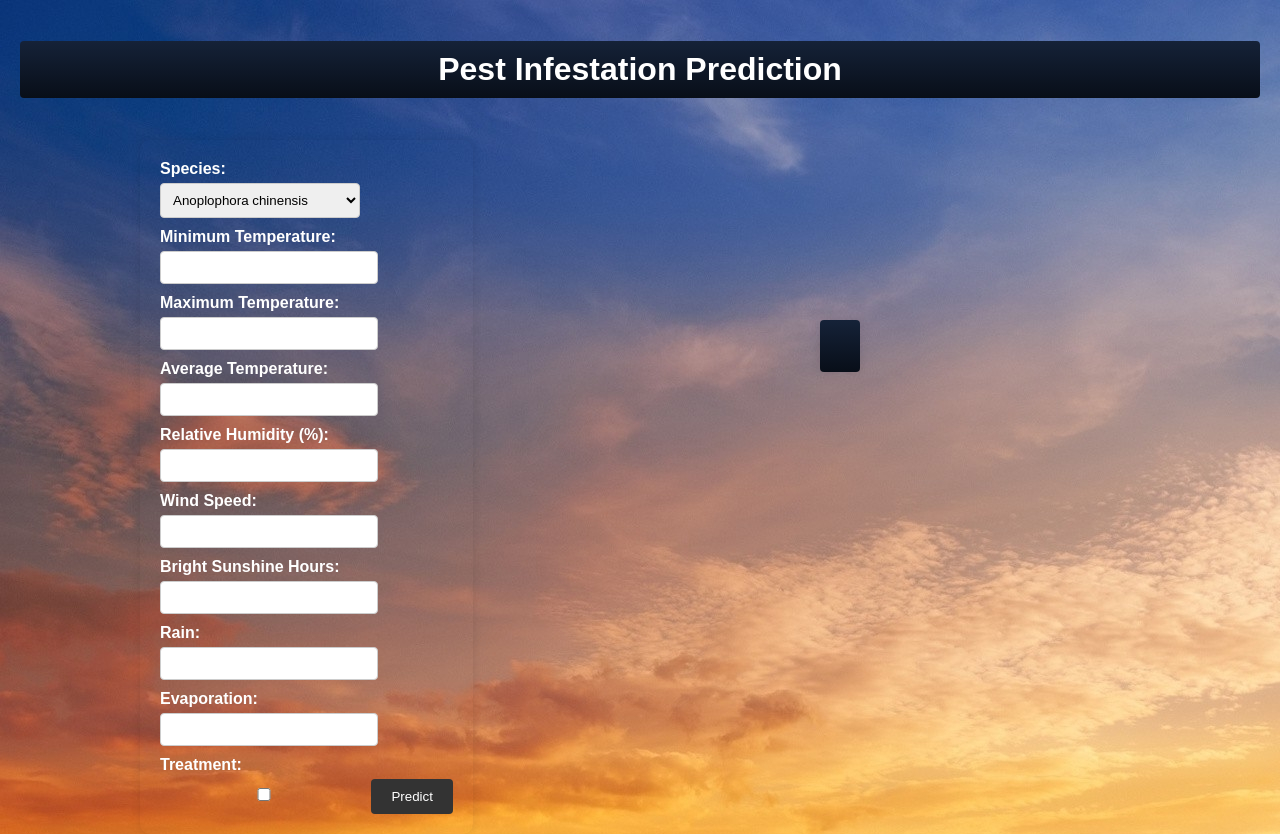
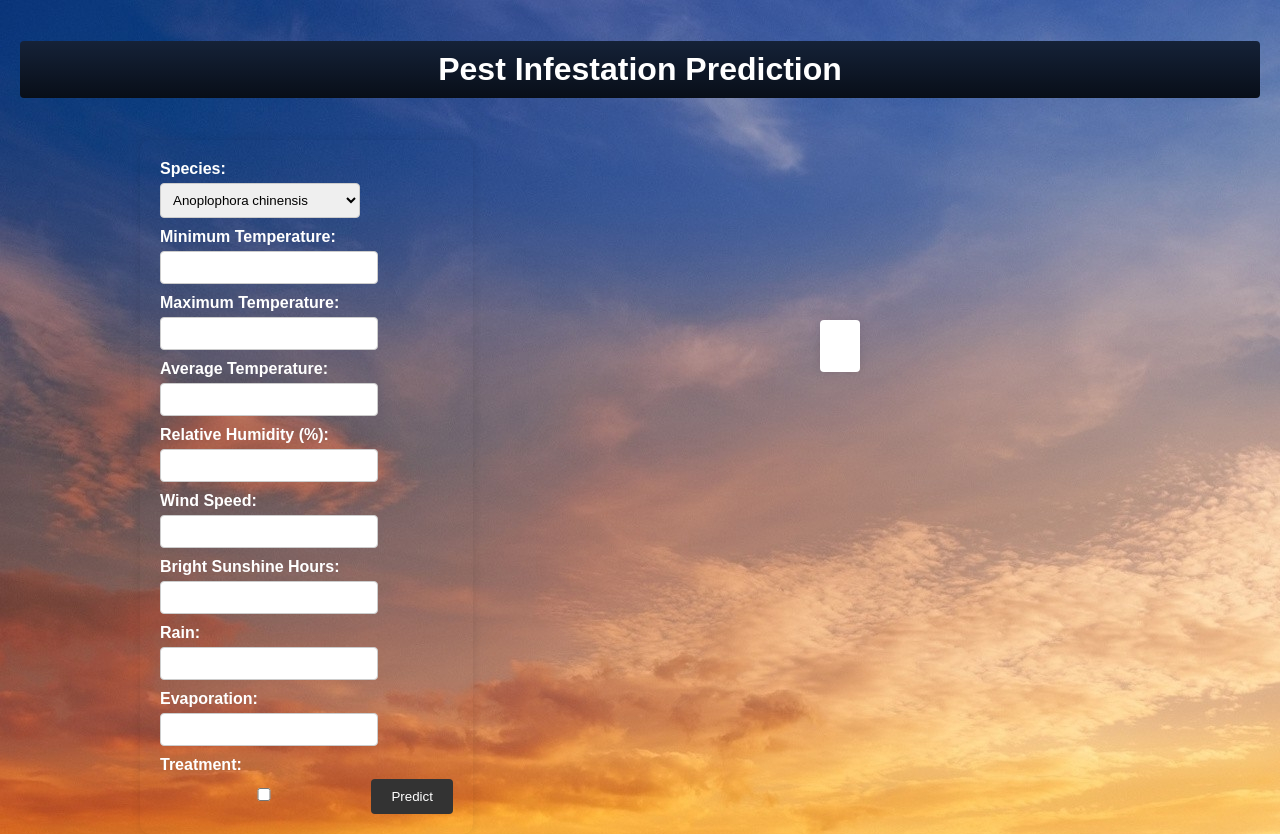
Before and after one commit to Tej1109/PIIP_2, a Flask app: page / in a window 1280 px wide. Run offline with Flask 3, Linux system fonts and the light colour scheme.

Commit message:
Update webpage.html

```diff
--- a/templates/webpage.html
+++ b/templates/webpage.html
@@ -11,8 +11,8 @@
       padding: 20px;
     }
     .prediction-box {
-      background: linear-gradient(to bottom, #152238, #080E18);
-      color: white;
+      background: #FFFFFF;
+      color: black;
       float: right;
       padding: 20px;
       border-radius: 4px;
```
